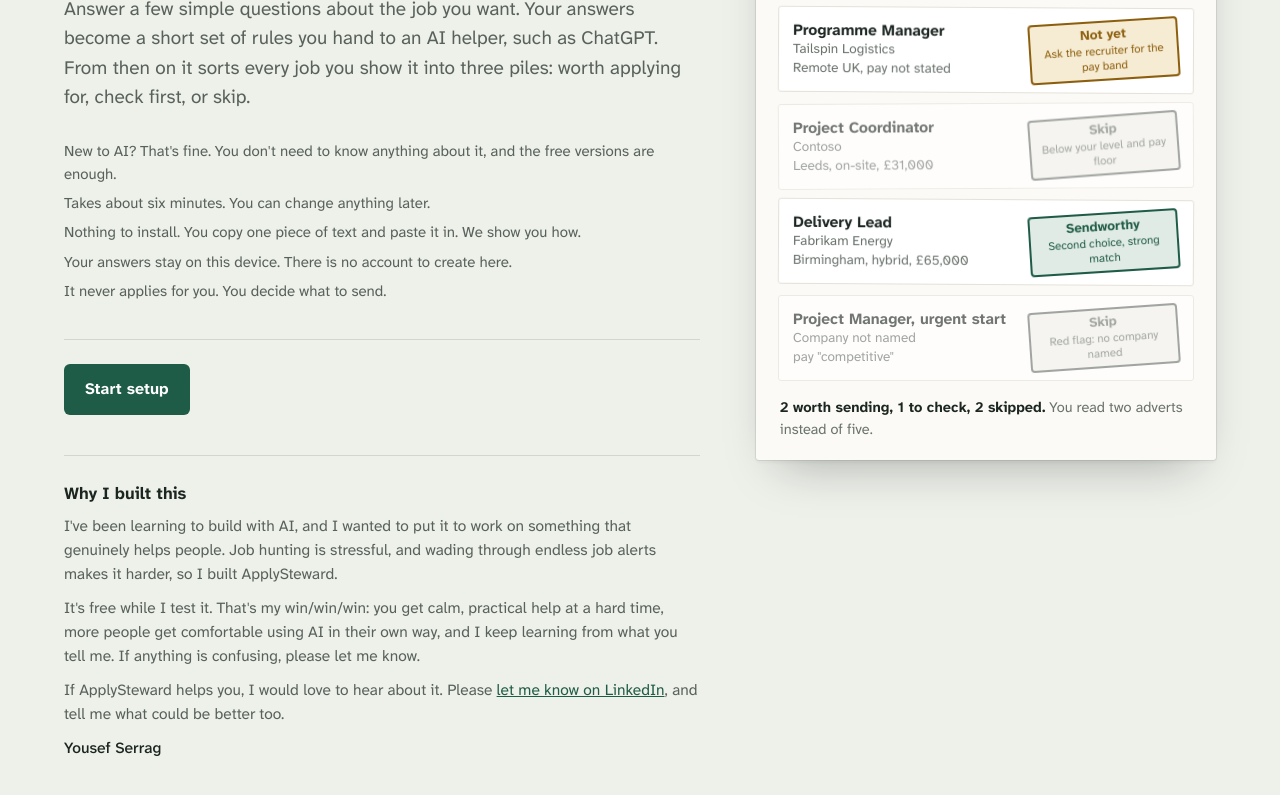
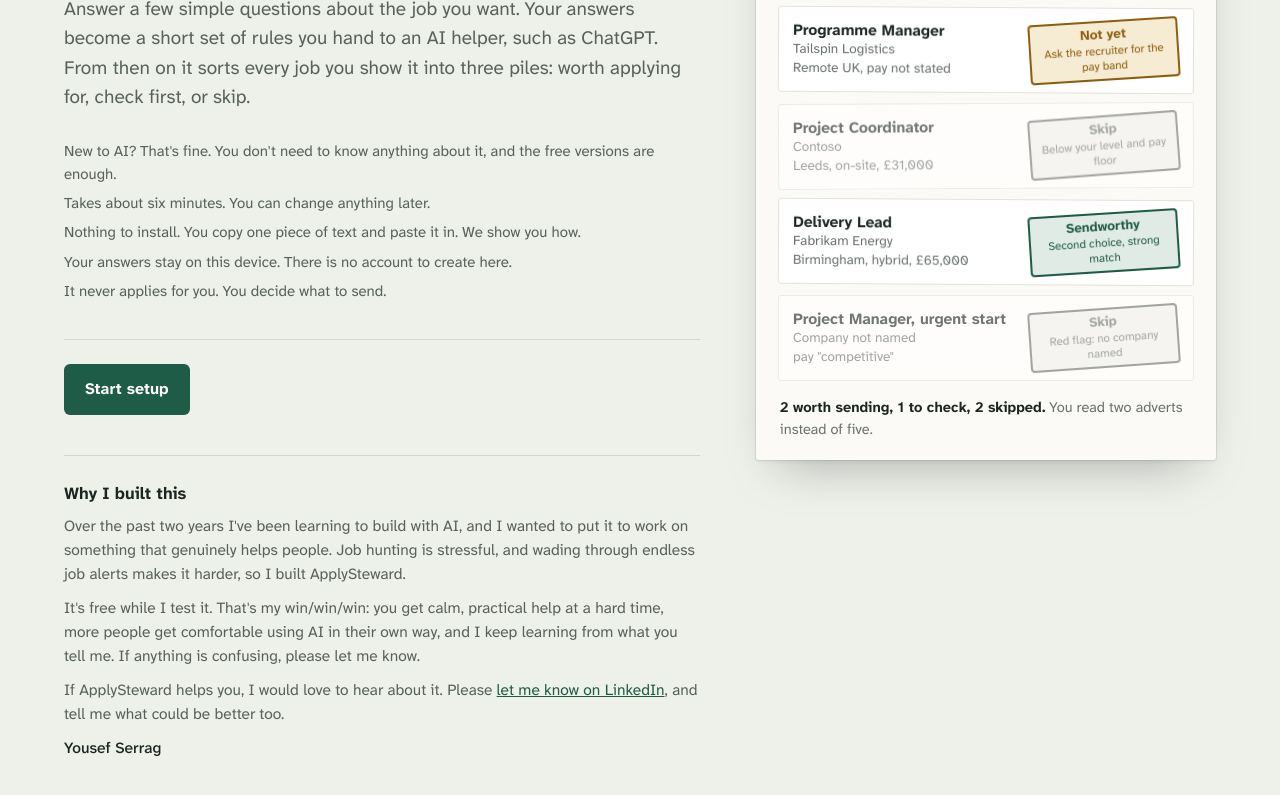
Before and after one commit to yserrag/applysteward, a plain HTML site: page docs/index.html in a window 1280 px wide. Shown: the part 259-1054 px from the top of the page. Drawn offline with Linux system fonts and the light colour scheme.

Commit message:
Founder note: two years of learning to build with AI
Co-Authored-By: Claude Opus 5.5 <noreply@anthropic.com>
Claude-Session: https://claude.ai/code/session_01AyUKVGFK5gRvJJ3UuahR47

```diff
--- a/docs/index.html
+++ b/docs/index.html
@@ -662,7 +662,7 @@ footer .legal strong{color:var(--ink);font-weight:500}
 
     <div class="founder" id="founder">
         <h3>Why I built this</h3>
-        <p>I've been learning to build with AI, and I wanted to put it to work on something that genuinely helps people. Job hunting is stressful, and wading through endless job alerts makes it harder, so I built ApplySteward.</p>
+        <p>Over the past two years I've been learning to build with AI, and I wanted to put it to work on something that genuinely helps people. Job hunting is stressful, and wading through endless job alerts makes it harder, so I built ApplySteward.</p>
         <p>It's free while I test it. That's my win/win/win: you get calm, practical help at a hard time, more people get comfortable using AI in their own way, and I keep learning from what you tell me. If anything is confusing, please let me know.</p>
         <p>If ApplySteward helps you, I would love to hear about it. Please <a href="https://www.linkedin.com/in/yserrag">let me know on LinkedIn</a>, and tell me what could be better too.</p>
         <p class="sig">Yousef Serrag</p>
```
Also changed, not shown: 1 other file.
